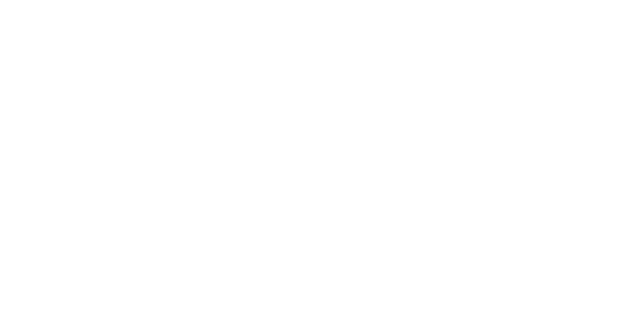
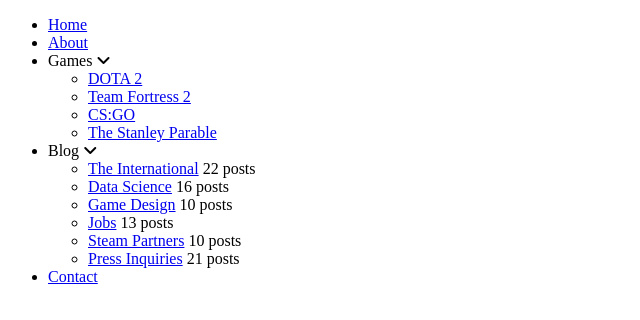
Before and after one commit to alexbtnr/04_Dropdown_Menu, a plain HTML site: page index.html in a window 1280 px wide. Shown: the whole page, without its empty margins (0-640 px from the left). Drawn offline with Linux system fonts and the light colour scheme.

Commit message:
created the html skeleton

```diff
--- a/index.html
+++ b/index.html
@@ -11,5 +11,33 @@
     <link rel="stylesheet" href="style.css" />
     <title>Dropdown Menu</title>
   </head>
-  <body></body>
+  <body>
+    <nav id="navbar">
+      <ul>
+        <li><a href="#">Home</a></li>
+        <li><a href="#">About</a></li>
+        <li>
+          Games <i class="fas fa-angle-down"></i>
+          <ul>
+            <li><a href="#">DOTA 2</a></li>
+            <li><a href="#">Team Fortress 2</a></li>
+            <li><a href="#">CS:GO</a></li>
+            <li><a href="#">The Stanley Parable</a></li>
+          </ul>
+        </li>
+        <li>
+          Blog <i class="fas fa-angle-down"></i>
+          <ul>
+            <li><a href="#">The International</a> <span>22 posts</span></li>
+            <li><a href="#">Data Science</a> <span>16 posts</span></li>
+            <li><a href="#">Game Design</a> <span>10 posts</span></li>
+            <li><a href="#">Jobs</a> <span>13 posts</span></li>
+            <li><a href="#">Steam Partners</a> <span>10 posts</span></li>
+            <li><a href="#">Press Inquiries</a> <span>21 posts</span></li>
+          </ul>
+        </li>
+        <li><a href="#">Contact</a></li>
+      </ul>
+    </nav>
+  </body>
 </html>
```
